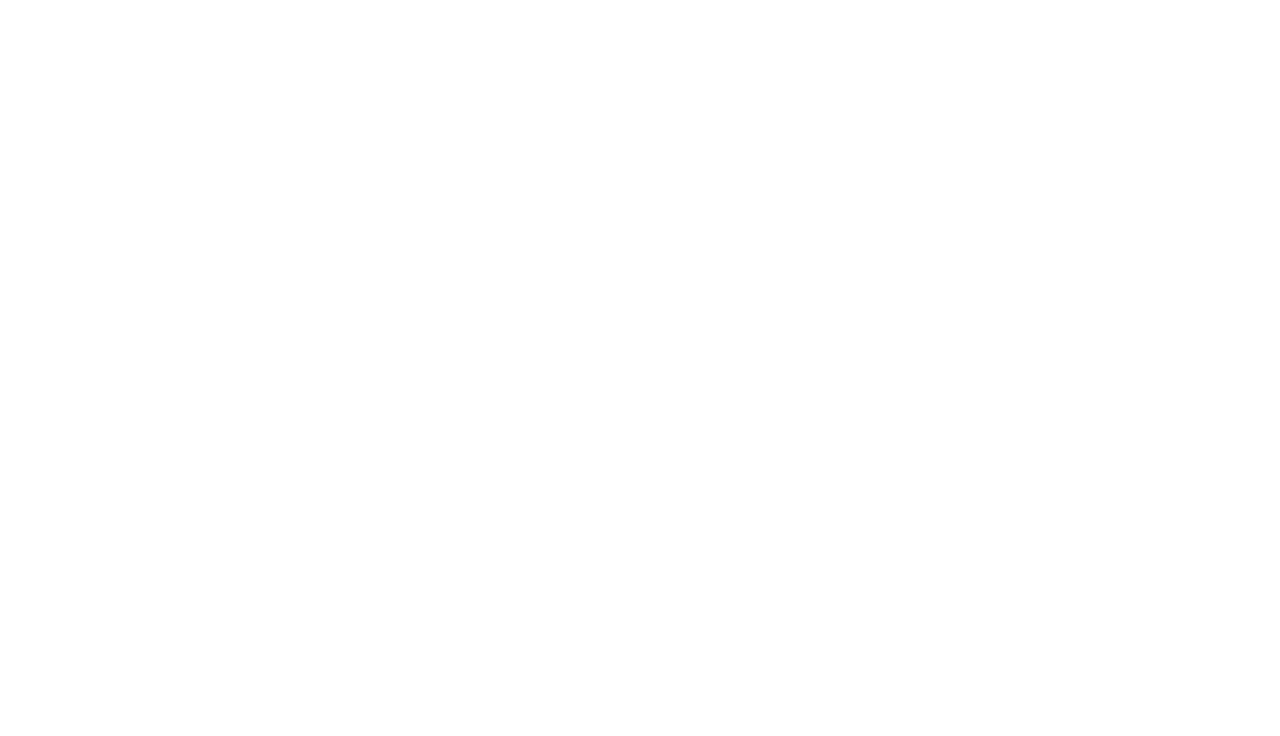
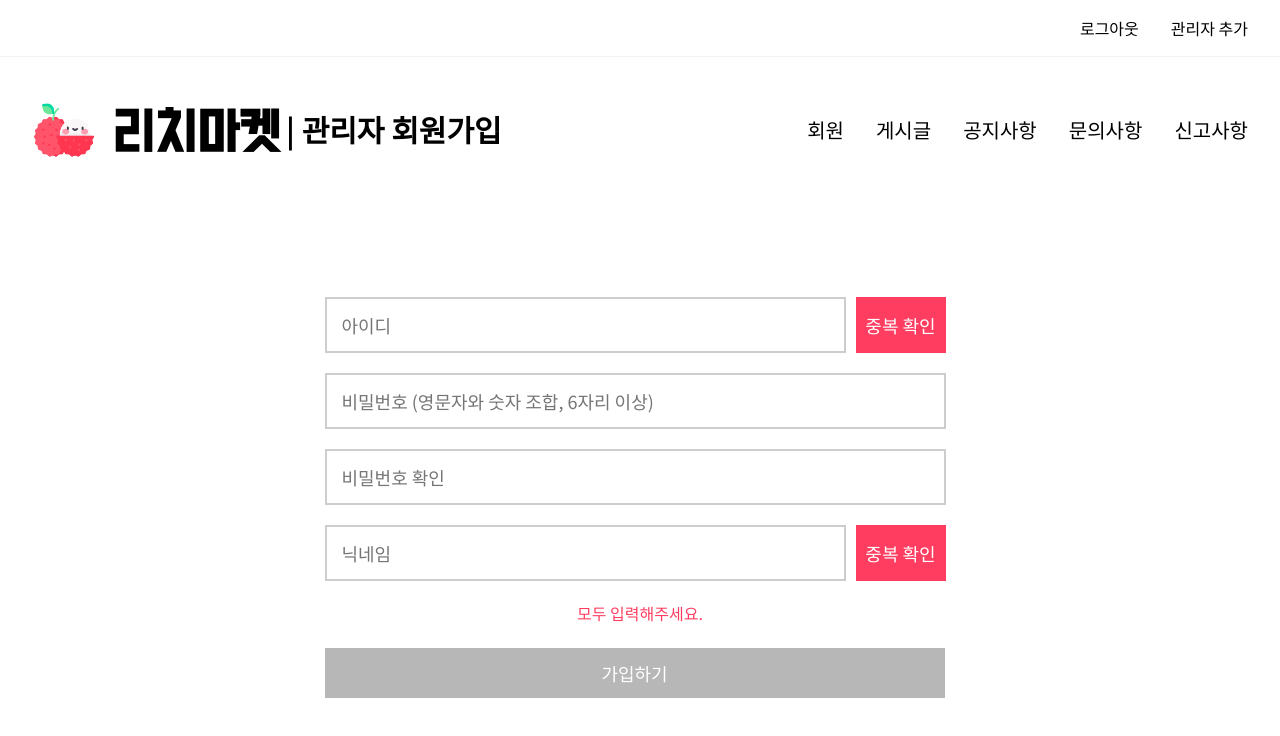
Before and after one commit to imdayoung/lychee-market, a React (Create React App) app: page /manager/register in a window 1280 px wide. Before the commit this address had no page. Shown: the top 736 px of the page. Built offline with nearby package versions, Linux system fonts and the light colour scheme; a web font is replaced by a local one.

Commit message:
manager 회원가입 추가

```diff
--- a/src/App.js
+++ b/src/App.js
@@ -35,6 +35,7 @@ import QnASearch from './pages/QnA/QnASearch';
 import ManageMain from './pages/Management/ManageMain';
 import ProductUpload from './pages/ProductUpload/ProductUpload';
 import ProductUpdate from './pages/ProductUpdate/ProductUpdate';
+import ManagerRegister from './pages/ManagerRegister/ManagerRegister';
 
 function App() {
   return (
@@ -74,6 +75,7 @@ function App() {
         <Route path="/manager/main" element={<ManageMain/>}/>
         <Route path="/product/upload" element={<ProductUpload/>}/>
         <Route path="/product/update" element={<ProductUpdate/>}/>
+        <Route path="/manager/register" element={<ManagerRegister/>}/>
       </Routes>
     </BrowserRouter>
   );
--- a/src/components/Header3.js
+++ b/src/components/Header3.js
@@ -17,6 +17,12 @@ export default function ManagerHeader(props) {
           onClick={onLogoutClick}
         >
           <div className="TopNav">로그아웃</div>
+        </Link>
+        <Link
+          to={{ pathname: "/manager/register" }}
+          id="LinkNoLine"
+        >
+          <div className="TopNav">관리자 추가</div>
         </Link>
       </nav>
 
--- a/src/pages/Detail/BuyDetail.js
+++ b/src/pages/Detail/BuyDetail.js
@@ -145,7 +145,7 @@ export default function BUYDETAIL(){
     return (
         <div>
             {IsDealModalOpen && (
-                <DetailModal ModalClose={DealModalClose} EvalModalClose={EvalModalClose} Id={userid} ProductId={ProdId} DealType={0} SetDealWith={SetDealWith} DealWith={DealWith}/>
+                <DetailModal ModalClose={DealModalClose} EvalModalClose={EvalModalClose} Id={userid} ProductId={ProdId} DealType={0} SetDealWith={SetDealWith}/>
             )}
             {IsMsgModalOpen && (
                 <MsgStartModal ModalClose={MsgModalClose} Id={userid} DealName={BuyerNick} DealId={BuyerId} ProductId={ProdId} DealType={1}/>
--- /dev/null
+++ b/src/pages/ManagerRegister/ManagerRegister.js
@@ -0,0 +1,147 @@
+import React, { useEffect, useState } from "react";
+import { useNavigate } from "react-router-dom";
+import Axios from 'axios'
+import RegInput from "../../components/RegInput";
+import RegSubmitBtn from "../../components/RegSubmitBtn";
+import Header3 from "../../components/Header3"
+
+import "../../style/Register.css"
+
+function ManagerRegister(){
+
+  const navigate = useNavigate();
+
+  const [id, setId] = useState('');
+  const [pw, setPw] = useState('');
+  const [pwconfirm, setPwconfirm] = useState('');
+  const [nickname, setNickname] = useState('');
+
+  const [error, setError] = useState(false);
+  const [errormsg, setErrormsg] = useState('');
+  const [idoverlap, setIdoverlap] = useState(false);
+  const [nickoverlap, setNickoverlap] = useState(false);
+
+  const onSubmit = () => {
+
+    Axios.post('http://localhost:8080/manager/register', {
+      id: id,
+      pw: pw,
+      nickname: nickname,
+    }).then((res) => {
+      if(res.data.message === "성공"){
+        alert("매니저 회원가입 성공");
+        navigate('/manager/main');
+      }
+      else if(res.data.message === "실패"){
+        alert("매니저 회원가입 실패");
+      }
+    })
+  }
+
+  const onIdOverlap = () => {
+    Axios.post('http://localhost:8080/idoverlap', {
+      id: id,
+    }).then((res) => {
+      if(res.data){ //이미 존재하는 아이디인 경우
+        alert("이미 존재하는 아이디입니다!");
+      }
+      else{ //존재하지 않는 아이디인 경우
+        alert("사용 가능한 아이디입니다!");
+        setIdoverlap(true);
+      }
+    })
+  }
+
+  const onNickOverlap = () => {
+    Axios.post('http://localhost:8080/nickoverlap', {
+      nickname: nickname,
+    }).then((res) => {
+      if(res.data){ //이미 존재하는 닉네임인 경우
+        alert("이미 존재하는 닉네임입니다!");
+      }
+      else{ //존재하지 않는 닉네임인 경우
+        alert("사용 가능한 닉네임입니다!");
+        setNickoverlap(true);
+      }
+    })
+  }
+
+  const pwconfirmcheck = (data) => {
+    return (pw === data)
+  }
+
+  useEffect(() => {
+    console.log(error);
+    if (
+      id === "" ||
+      pw === "" ||
+      pwconfirm === "" ||
+      nickname === ""
+    ) {
+      setError(true);
+      setErrormsg("모두 입력해주세요.");
+    } else if (!pwconfirmcheck(pwconfirm)){
+      setError(true);
+      setErrormsg("비밀번호가 일치하지 않습니다!");
+    } else if (!idoverlap){
+      setError(true);
+      setErrormsg("아이디 중복 확인을 해주세요")
+    } else if (!nickoverlap){
+      setError(true);
+      setErrormsg("닉네임 중복 확인을 해주세요")
+    } else {
+      setError(false);
+    }
+  }, [error, id, nickname, pw, pwconfirm, idoverlap, nickoverlap]);
+
+  return (
+    <div className="main">
+
+      <Header3 keyword="관리자 회원가입"/>
+      <br/><br/><br/><br/>
+      <div className="register">
+        <RegInput
+          distinct={"Short"}
+          type={"text"}
+          placeholder={"아이디"}
+          value={id}
+          setValue={setId}
+        />
+        <button className="overlap" onClick={onIdOverlap}>중복 확인</button>
+        <br/>
+        <RegInput
+          type={"password"}
+          placeholder={"비밀번호 (영문자와 숫자 조합, 6자리 이상)"}
+          value={pw}
+          setValue={setPw}
+        /><br/>
+        <RegInput
+          type={"password"}
+          placeholder={"비밀번호 확인"}
+          value={pwconfirm}
+          setValue={setPwconfirm}
+        /><br/>
+        <RegInput
+          distinct={"Short"}
+          type={"text"}
+          placeholder={"닉네임"}
+          value={nickname}
+          setValue={setNickname}
+        />
+        <button className="overlap" onClick={onNickOverlap}>중복 확인</button>
+        <br/>
+        {error ? <div className="errmsgbox">
+          <span className="regerrormsg">{errormsg}</span>
+          </div> : <></>}
+
+        <RegSubmitBtn
+         onClick={onSubmit}
+         text={"가입하기"}
+         disabled={error}
+        />
+      </div>
+    </div>
+  )
+}
+
+export default ManagerRegister;
```
Also changed, not shown: server.js (+28 -1 lines).
